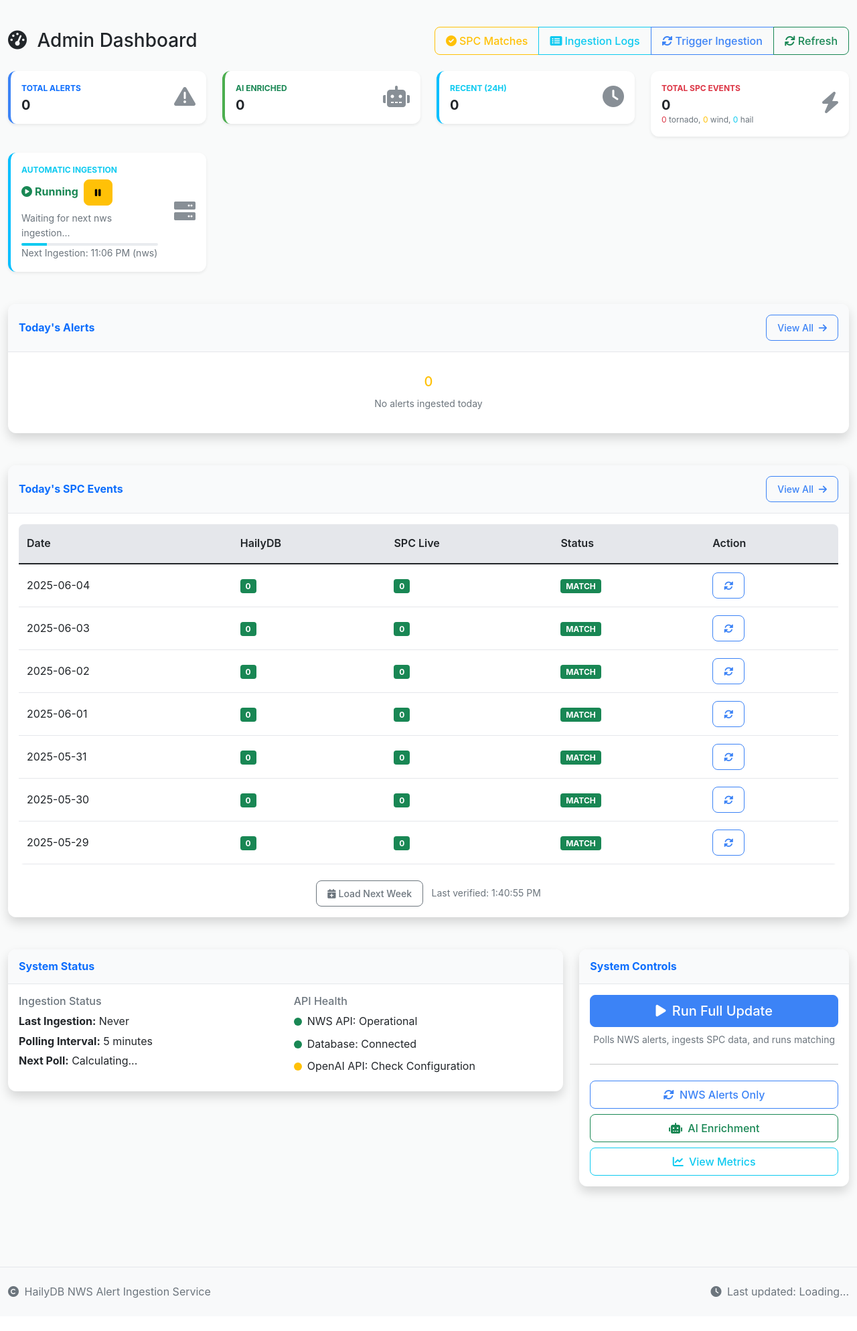
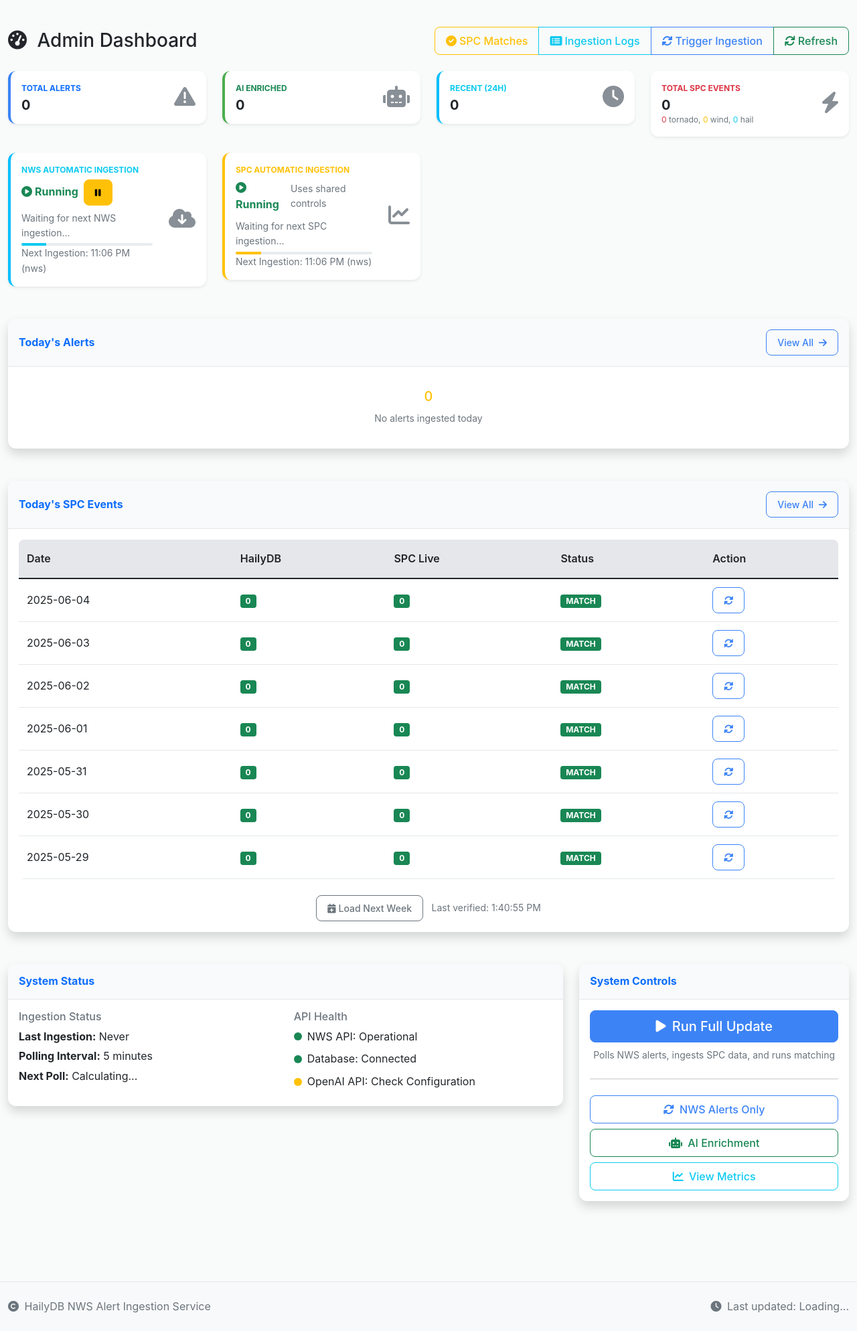
Before and after one commit to CMDVA/HailyDB, a Flask app: page /internal/dashboard in a window 1280 px wide. Shown: the part 58-2046 px from the top of the page at 67% size. Before the commit the page ends 1997 px from the top, so only its background shows below. Run offline with Flask 3, Linux system fonts and the light colour scheme; data comes from the database, SQL or seed files in the repository; data that the repository does not hold is empty.

Commit message:
Track SPC event ingestion alongside NWS data on the dashboard
Adds SPC ingestion progress monitoring with the same controls as NWS ingestion in `dashboard.html` and `dashboard.js`.

Replit-Commit-Author: Agent
Replit-Commit-Session-Id: 53cc7406-556b-481d-aba3-8d7b9ca7c089
Replit-Commit-Screenshot-Url: https://storage.googleapis.com/screenshot-production-us-central1/b39f3a59-cba9-411d-a929-796ce937d19e/7e038513-97a9-47c0-aca1-641d0c0c54de.jpg

```diff
--- a/static/dashboard.js
+++ b/static/dashboard.js
@@ -111,31 +111,67 @@ function updateStatusIndicator() {
                     countdownTimer.textContent = `${timeString} (${operation})`;
                 }
 
-                // Always show progress bar when scheduler is running
+                // Update NWS progress bar
                 if (progressDiv && progressText && progressBar) {
                     progressDiv.style.display = 'block';
 
-                    if (countdown <= 30 && countdown > 0) {
-                        // Operation is imminent - show startup progress
-                        progressText.textContent = `Starting ${operation} ingestion...`;
+                    if (countdown <= 30 && countdown > 0 && operation === 'nws') {
+                        progressText.textContent = `Starting NWS ingestion...`;
                         const progress = ((30 - countdown) / 30) * 100;
                         progressBar.style.width = `${progress}%`;
                         progressBar.className = 'progress-bar progress-bar-striped progress-bar-animated bg-warning';
                     } else {
-                        // Show waiting state with time until next operation
-                        const totalInterval = operation === 'nws' ? 300 : 3600; // 5 min or 1 hour
+                        const totalInterval = 300; // 5 minutes for NWS
                         const elapsed = totalInterval - countdown;
                         const progress = (elapsed / totalInterval) * 100;
-                        progressText.textContent = `Waiting for next ${operation} ingestion...`;
+                        progressText.textContent = `Waiting for next NWS ingestion...`;
                         progressBar.style.width = `${progress}%`;
                         progressBar.className = 'progress-bar bg-info';
                     }
                 }
 
-                // Show last ingestion result persistently
-                if (lastResultDiv && resultText && scheduler.last_operation) {
+                // Update SPC progress bar
+                const spcProgressDiv = document.getElementById('spc-progress');
+                const spcProgressText = document.getElementById('spc-progress-text');
+                const spcProgressBar = document.getElementById('spc-progress-bar');
+
+                if (spcProgressDiv && spcProgressText && spcProgressBar) {
+                    spcProgressDiv.style.display = 'block';
+
+                    if (countdown <= 30 && countdown > 0 && operation === 'spc') {
+                        spcProgressText.textContent = `Starting SPC ingestion...`;
+                        const progress = ((30 - countdown) / 30) * 100;
+                        spcProgressBar.style.width = `${progress}%`;
+                        spcProgressBar.className = 'progress-bar bg-warning progress-bar-striped progress-bar-animated';
+                    } else {
+                        const totalInterval = 300; // 5 minutes for SPC too
+                        const elapsed = totalInterval - countdown;
+                        const progress = (elapsed / totalInterval) * 100;
+                        spcProgressText.textContent = `Waiting for next SPC ingestion...`;
+                        spcProgressBar.style.width = `${progress}%`;
+                        spcProgressBar.className = 'progress-bar bg-warning';
+                    }
+                }
+
+                // Update SPC countdown
+                const spcCountdownDiv = document.getElementById('spc-countdown');
+                const spcCountdownTimer = document.getElementById('spc-countdown-timer');
+
+                if (spcCountdownDiv && spcCountdownTimer) {
+                    spcCountdownDiv.style.display = 'block';
+                    const nextTime = new Date(Date.now() + countdown * 1000);
+                    const timeString = nextTime.toLocaleTimeString('en-US', {
+                        hour: 'numeric',
+                        minute: '2-digit',
+                        hour12: true
+                    });
+                    spcCountdownTimer.textContent = `${timeString} (${operation})`;
+                }
+
+                // Show NWS last ingestion result
+                if (lastResultDiv && resultText && scheduler.last_nws_operation) {
                     lastResultDiv.style.display = 'block';
-                    const lastOp = scheduler.last_operation;
+                    const lastOp = scheduler.last_nws_operation;
                     const lastTime = new Date(lastOp.completed_at).toLocaleTimeString('en-US', {
                         hour: 'numeric',
                         minute: '2-digit',
@@ -150,10 +186,58 @@ function updateStatusIndicator() {
                         resultText.textContent = `Last Ingestion: Failed at ${lastTime}`;
                     }
                 }
+
+                // Show SPC last ingestion result
+                const spcLastResultDiv = document.getElementById('spc-last-result');
+                const spcResultText = document.getElementById('spc-result-text');
+
+                if (spcLastResultDiv && spcResultText && scheduler.last_spc_operation) {
+                    spcLastResultDiv.style.display = 'block';
+                    const lastOp = scheduler.last_spc_operation;
+                    const lastTime = new Date(lastOp.completed_at).toLocaleTimeString('en-US', {
+                        hour: 'numeric',
+                        minute: '2-digit',
+                        hour12: true
+                    });
+
+                    if (lastOp.success) {
+                        spcResultText.className = 'text-success';
+                        spcResultText.textContent = `Last Ingestion: ${lastOp.records_new} Reports at ${lastTime}`;
+                    } else {
+                        spcResultText.className = 'text-danger';
+                        spcResultText.textContent = `Last Ingestion: Failed at ${lastTime}`;
+                    }
+                }
+                // Update SPC status display
+                const spcStatusElement = document.getElementById('spc-status');
+                if (spcStatusElement) {
+                    if (scheduler.running) {
+                        spcStatusElement.className = 'text-success me-2 font-weight-bold';
+                        spcStatusElement.innerHTML = '<i class="fas fa-play-circle me-1"></i>Running';
+                    } else {
+                        spcStatusElement.className = 'text-danger me-2 font-weight-bold';
+                        spcStatusElement.innerHTML = '<i class="fas fa-stop-circle me-1"></i>Stopped';
+                    }
+                }
+
             } else {
                 if (countdownDiv) countdownDiv.style.display = 'none';
                 if (progressDiv) progressDiv.style.display = 'none';
                 if (lastResultDiv) lastResultDiv.style.display = 'none';
+
+                // Hide SPC displays too
+                const spcProgressDiv = document.getElementById('spc-progress');
+                const spcCountdownDiv = document.getElementById('spc-countdown');
+                const spcLastResultDiv = document.getElementById('spc-last-result');
+                const spcStatusElement = document.getElementById('spc-status');
+
+                if (spcProgressDiv) spcProgressDiv.style.display = 'none';
+                if (spcCountdownDiv) spcCountdownDiv.style.display = 'none';
+                if (spcLastResultDiv) spcLastResultDiv.style.display = 'none';
+                if (spcStatusElement) {
+                    spcStatusElement.className = 'text-danger me-2 font-weight-bold';
+                    spcStatusElement.innerHTML = '<i class="fas fa-stop-circle me-1"></i>Stopped';
+                }
             }
 
         })
--- a/templates/dashboard.html
+++ b/templates/dashboard.html
@@ -128,7 +128,7 @@
                 <div class="row no-gutters align-items-center">
                     <div class="col mr-2">
                         <div class="text-xs font-weight-bold text-info text-uppercase mb-1">
-                            Automatic Ingestion
+                            NWS Automatic Ingestion
                         </div>
                         <div class="d-flex flex-column">
                             <div class="d-flex align-items-center mb-2">
@@ -157,7 +157,44 @@
                         </div>
                     </div>
                     <div class="col-auto">
-                        <i class="fas fa-server fa-2x text-gray-300"></i>
+                        <i class="fas fa-cloud-download-alt fa-2x text-gray-300"></i>
+                    </div>
+                </div>
+            </div>
+        </div>
+    </div>
+
+    <div class="col-xl-3 col-md-6 mb-4">
+        <div class="card stats-card border-left-warning">
+            <div class="card-body">
+                <div class="row no-gutters align-items-center">
+                    <div class="col mr-2">
+                        <div class="text-xs font-weight-bold text-warning text-uppercase mb-1">
+                            SPC Automatic Ingestion
+                        </div>
+                        <div class="d-flex flex-column">
+                            <div class="d-flex align-items-center mb-2">
+                                <span id="spc-status" class="me-2 font-weight-bold">
+                                    <i class="fas fa-stop-circle me-1"></i>Stopped
+                                </span>
+                                <small class="text-muted">Uses shared controls</small>
+                            </div>
+                            <div id="spc-progress" class="small text-muted" style="display: none;">
+                                <div id="spc-progress-text">Initializing...</div>
+                                <div class="progress mt-1" style="height: 4px;">
+                                    <div id="spc-progress-bar" class="progress-bar bg-warning progress-bar-striped progress-bar-animated" style="width: 0%"></div>
+                                </div>
+                            </div>
+                            <div id="spc-countdown" class="small text-muted" style="display: none;">
+                                Next Ingestion: <span id="spc-countdown-timer">--</span>
+                            </div>
+                            <div id="spc-last-result" class="small" style="display: none;">
+                                <span id="spc-result-text"></span>
+                            </div>
+                        </div>
+                    </div>
+                    <div class="col-auto">
+                        <i class="fas fa-chart-line fa-2x text-gray-300"></i>
                     </div>
                 </div>
             </div>
```
